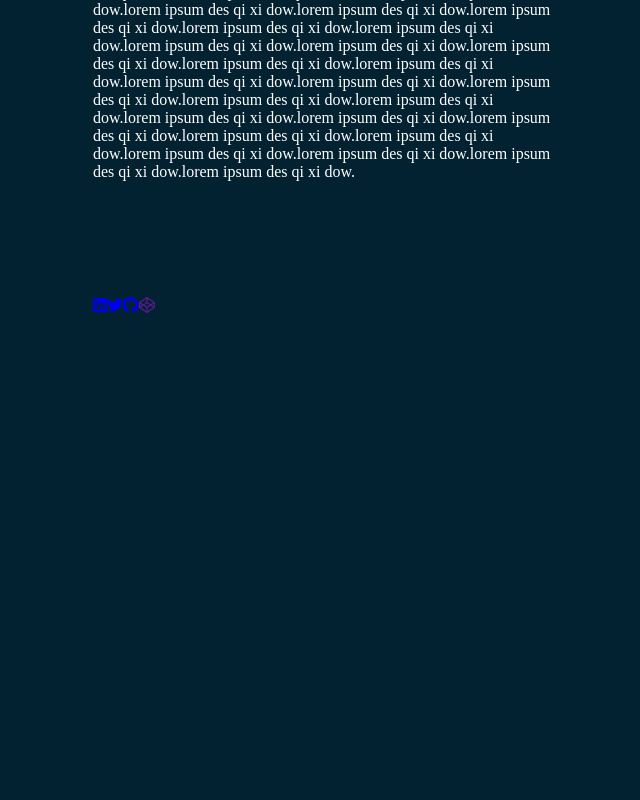
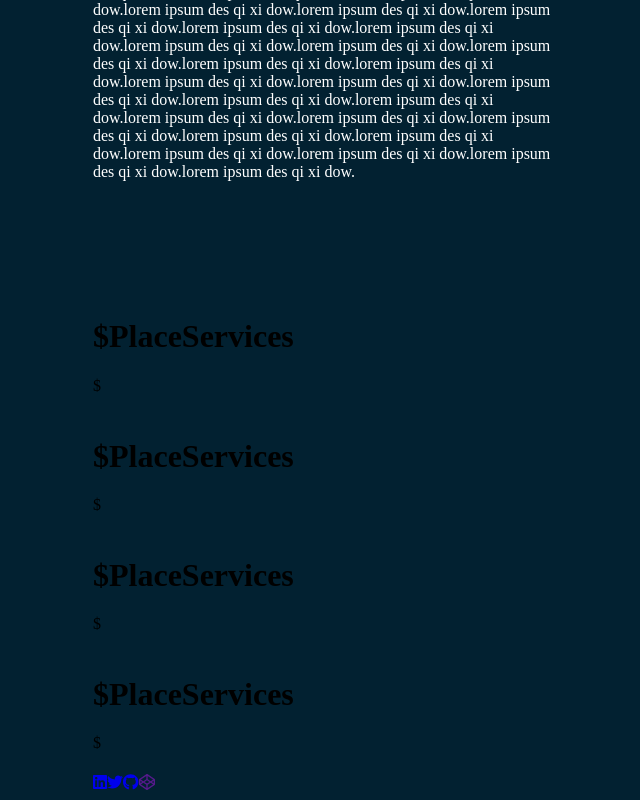
Before and after one commit to marlybone/PortfoliositeV1, a React (Vite) app: page / in a window 1280 px wide. Shown: the part 1154-1954 px from the top of the page, without its empty margins (315-955 px from the left). Before the commit the page ends 1477 px from the top, so only its background shows below. Built offline with nearby package versions, Linux system fonts and the light colour scheme.

Commit message:
mapping over the data

```diff
--- a/src/Components/Projects.jsx
+++ b/src/Components/Projects.jsx
@@ -1,32 +1,7 @@
 import React from 'react'
 import Styled from 'styled-components'
-
-const data = [
-  {
-    title: 'PlaceServices',
-    description: '',
-    github: '',
-    techs: '',
-  },
-  {
-    title: 'PlaceServices',
-    description: '',
-    github: '',
-    techs: '',
-  },
-  {
-    title: 'PlaceServices',
-    description: '',
-    github: '',
-    techs: '',
-  },
-  {
-    title: 'PlaceServices',
-    description: '',
-    github: '',
-    techs: '',
-  },
-];
+import { FontAwesomeIcon } from '@fortawesome/react-fontawesome'
+import { faGithub } from '@fortawesome/free-brands-svg-icons'
 
 const GridContainer = Styled.div`
  display: grid;
@@ -68,9 +43,39 @@ const Item3 = Styled(GridItem)`
  }
 `;
 
-const box = ({title, description, github, techs}) => (
+const data = [
+  {
+    title: 'PlaceServices',
+    description: '',
+    github: '',
+    techs: '',
+  },
+  {
+    title: 'PlaceServices',
+    description: '',
+    github: '',
+    techs: '',
+  },
+  {
+    title: 'PlaceServices',
+    description: '',
+    github: '',
+    techs: '',
+  },
+  {
+    title: 'PlaceServices',
+    description: '',
+    github: '',
+    techs: '',
+  },
+];
+
+const Box = ({title, description, github, techs}) => (
   <Item1>
-
+    <h1>${title}</h1>
+    <p>${description}</p>
+    <a href={github}></a>
+    <h4>{techs}</h4>
   </Item1>
 );
 
@@ -78,9 +83,15 @@ const Projects = () => {
 
   return(
     <GridContainer>
-      <Item1></Item1>
-      <Item2></Item2>
-      <Item3></Item3>
+      {data.map(item => (
+      <Box
+        key={item.title}
+        title={item.title}
+        description={item.description}
+        github={item.github}
+        techs={item.techs}
+        />
+      ))}
     </GridContainer>
   );
 }
```
